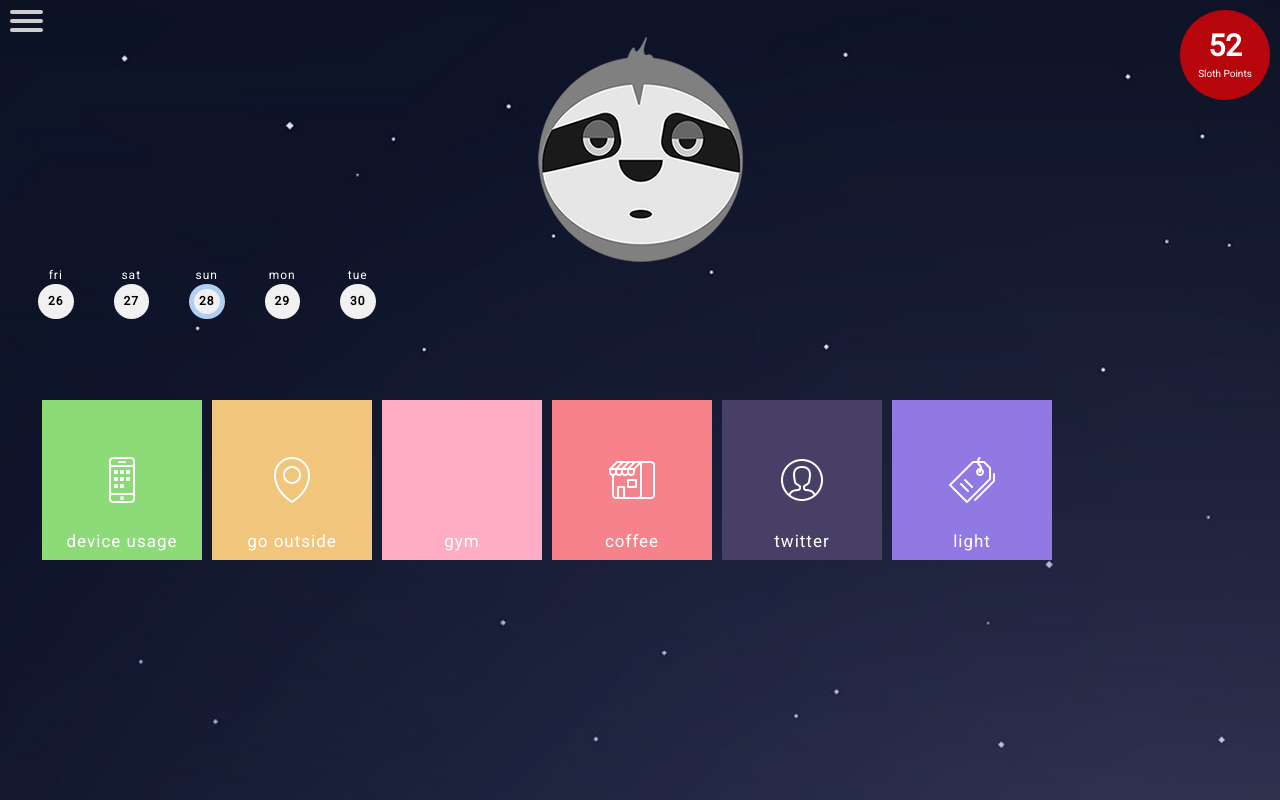
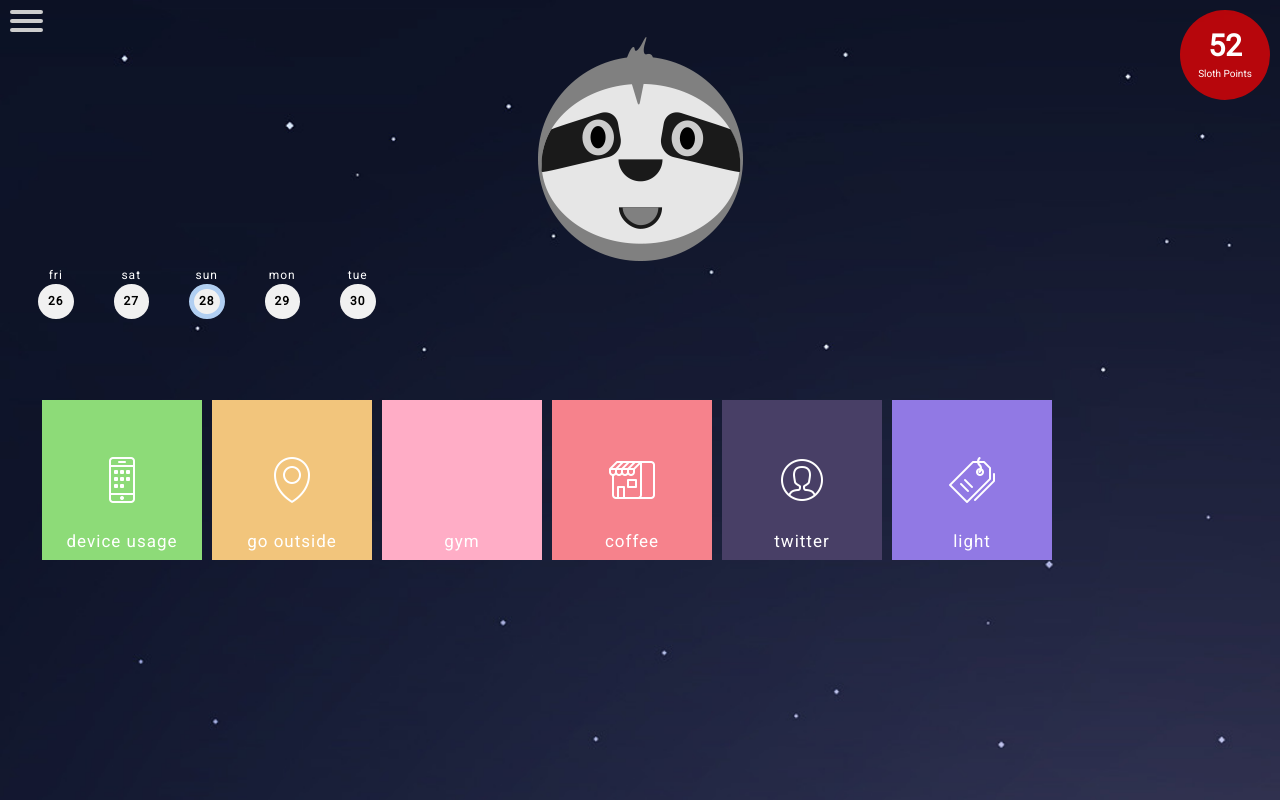
Before and after one commit to mho105/hack-manchester, a plain HTML site: page src/index.html in a window 1280 px wide. Drawn offline with Linux system fonts and the light colour scheme.

Commit message:
Change sloth according to points

```diff
--- a/src/index.html
+++ b/src/index.html
@@ -41,7 +41,7 @@
                             </div>
                           </nav>
                 <div id="sloth">
-                    <img id="sloth-img" src="img/sloth-small.png" />
+                    <img id="sloth-img" src="img/sloth-happy.png" />
                     <div id="sloth-points">
                         <div id="points">50</div> Sloth Points</div>
                 </div>
--- a/src/js/main.js
+++ b/src/js/main.js
@@ -22,14 +22,28 @@ function init() {
         detectGym();
         detectCoffee();
         detectOutside();
+
+        changeSlothPic();
     }
 
     function checkTwitter() {
         detectTwitter();
+
+        changeSlothPic();
     }
 
     detectMovement();
     detectLight();
+}
+
+function changeSlothPic() {
+    var image = document.getElementById("sloth-img");
+
+    if (points < 50)
+        image.src = 'img/sloth-small.png';
+
+    if (points >= 50)
+        image.src = 'img/sloth-happy.png';
 }
 
 function detectGym() {
```
